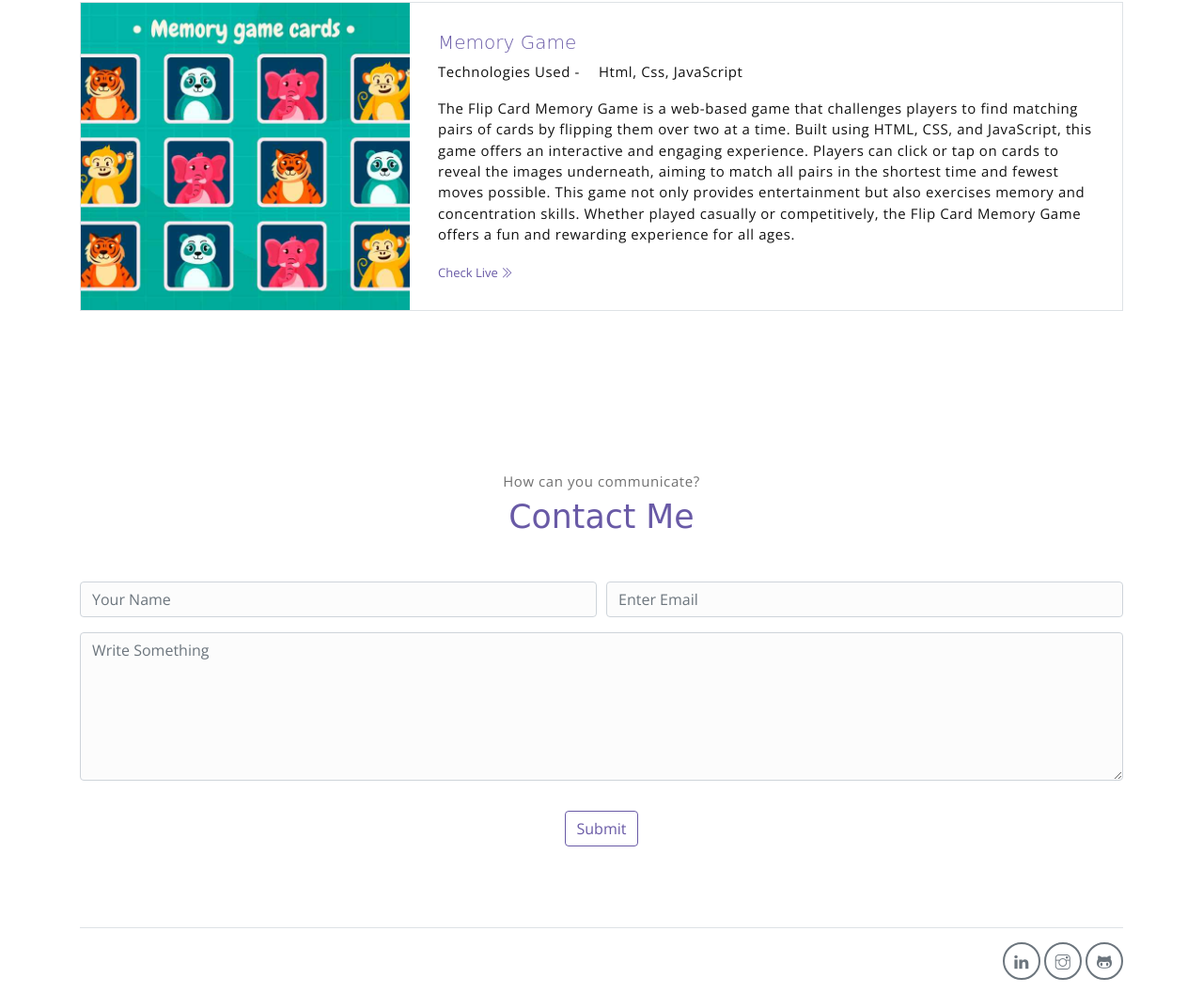
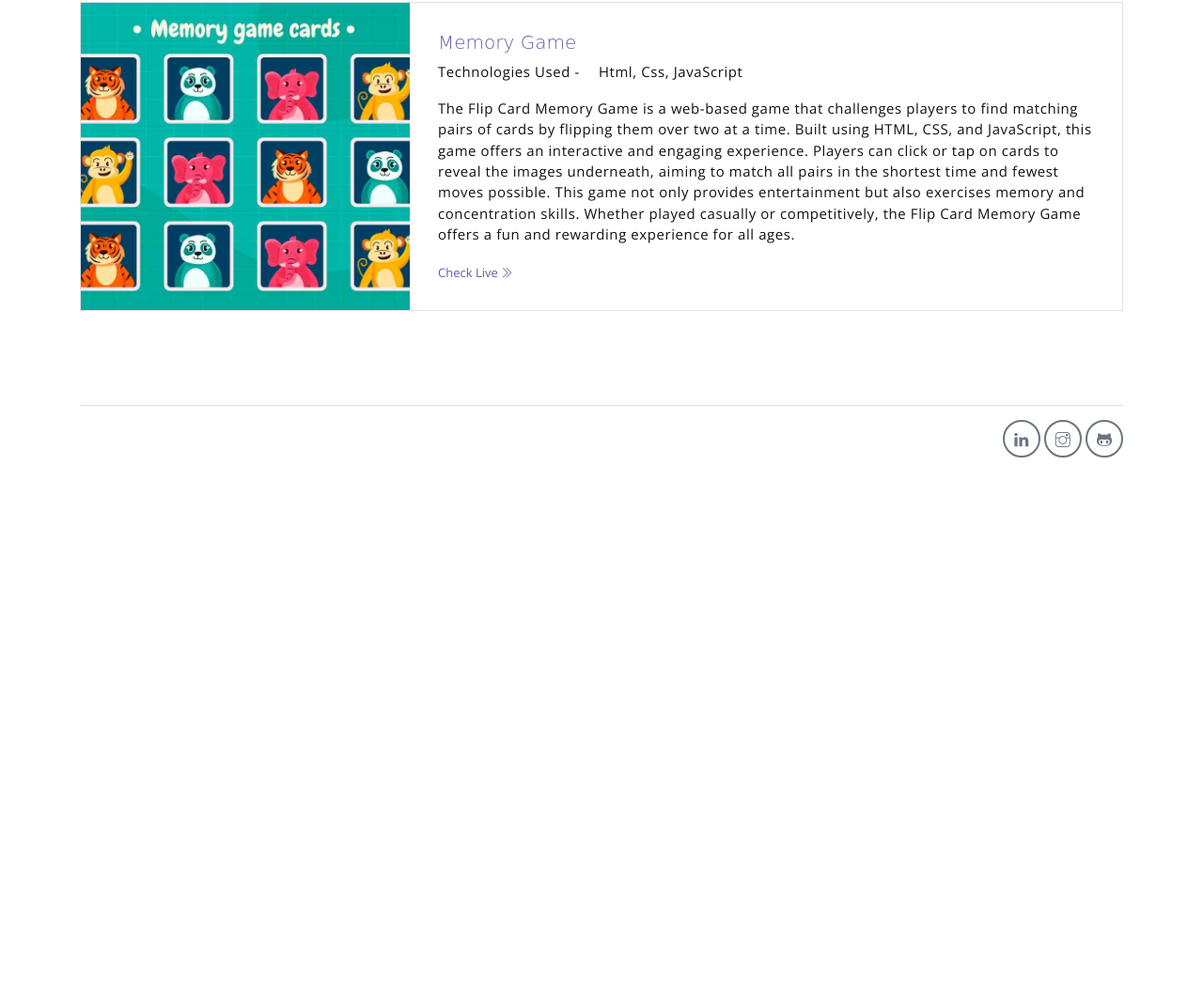
Before and after one commit to H2rsh16/Personal-Portfolio, a plain HTML site: page index.html in a window 1280 px wide. Shown: the part 2719-3776 px from the top of the page at 94% size. After the commit the page ends 3220 px from the top, so only its background shows below. Drawn offline with nearby package versions, Linux system fonts and the light colour scheme; a web font is replaced by a local one.

Commit message:
Update index.html

```diff
--- a/index.html
+++ b/index.html
@@ -32,7 +32,7 @@
                     <a class="link" href="#works">Projects</a>
                 </li>
                 <li class="item">
-                    <a class="link" href="#contact">Contact</a>
+                    <a class="link" href="mailto:harshoval2002@gmail.com?subject=Contact%20Request&body=Hello%2C%0A%0AI%20">Contact</a>
                 </li>
             </ul>
             <a id="nav-toggle" class="hamburger hamburger--elastic">
@@ -97,7 +97,7 @@
                     <p class="m-0 text-light">Always feel Free to Contact & Hire me</p>
                 </div>
                 <div class="col-sm offset-sm-2 offset-md-3">
-                    <button class="btn btn-lg my-font btn-light rounded"><a href="#contact">Hire Me</a></button>
+                    <button class="btn btn-lg my-font btn-light rounded"><a href="mailto:harshoval2002@gmail.com?subject=Contact%20Request&body=Hello%2C%0A%0AI%20">Hire Me</a></button>
                 </div>
             </div>
         </div>
@@ -196,30 +196,6 @@
         </div>
     </section>
 
-    <section class="section" id="contact">
-        <div class="container text-center">
-            <p class="section-subtitle">How can you communicate?</p>
-            <h6 class="section-title mb-5">Contact Me</h6>
-            <form class="form" class="contact-form col-md-10 col-lg-8 m-auto">
-                <div class="form-row">
-                    <div class="form-group col-sm-6">
-                        <input type="text" size="50" class="form-control" placeholder="Your Name" required>
-                    </div>
-                    <div class="form-group col-sm-6">
-                        <input type="email" class="form-control" placeholder="Enter Email" requried>
-                    </div>
-                    <div class="form-group col-sm-12">
-                        <textarea name="comment" value="" id="comment" rows="6" class="form-control"
-                            placeholder="Write Something"></textarea>
-                    </div>
-                    <div class="form-group col-sm-12 mt-3">
-                        <input type="submit" id="submit" class="btn btn-outline-primary rounded">
-                    </div>
-                </div>
-            </form>
-        </div>
-    </section>
-
     <div class="container">
         <footer class="footer">
             <div class="social-links text-right m-auto ml-sm-auto">
```
